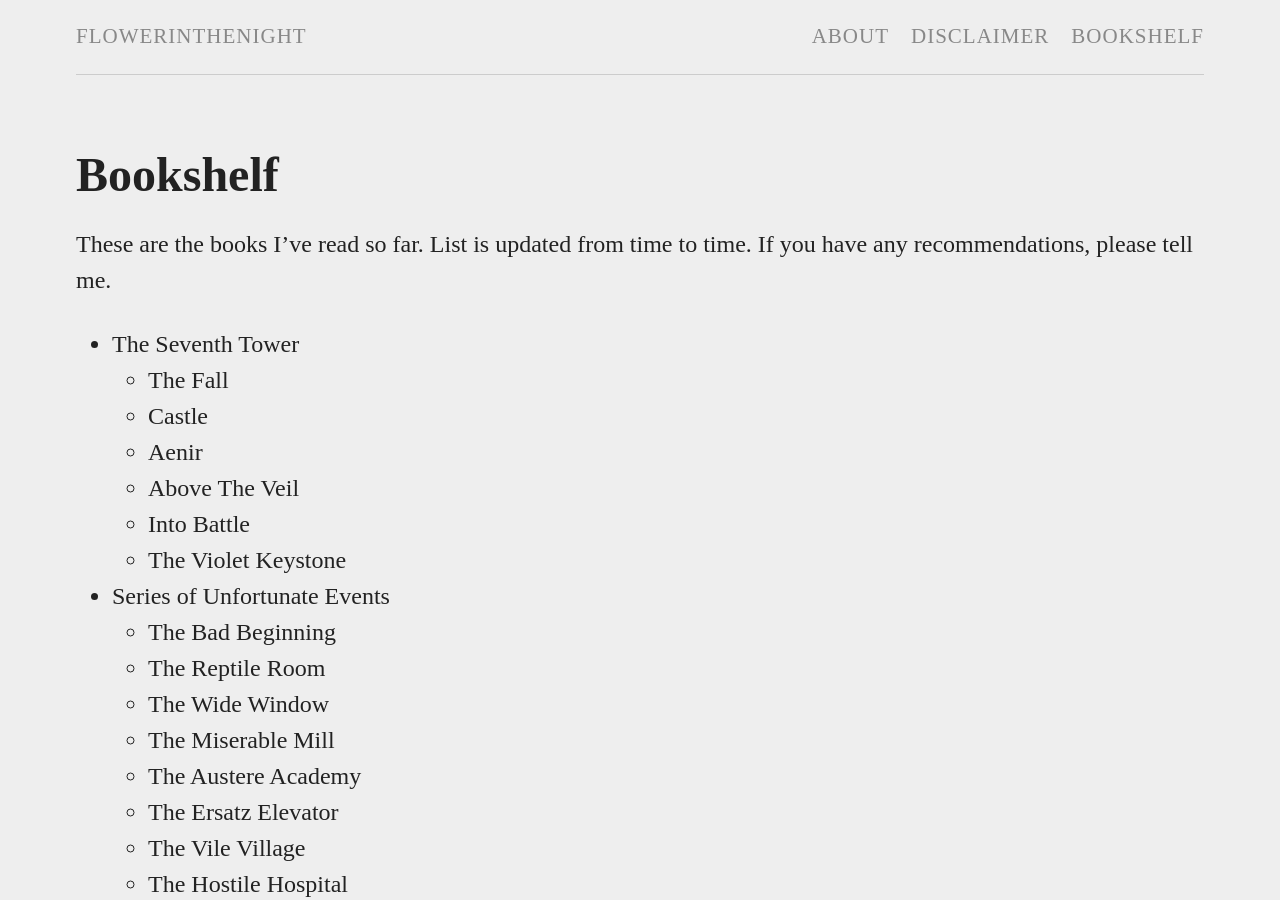
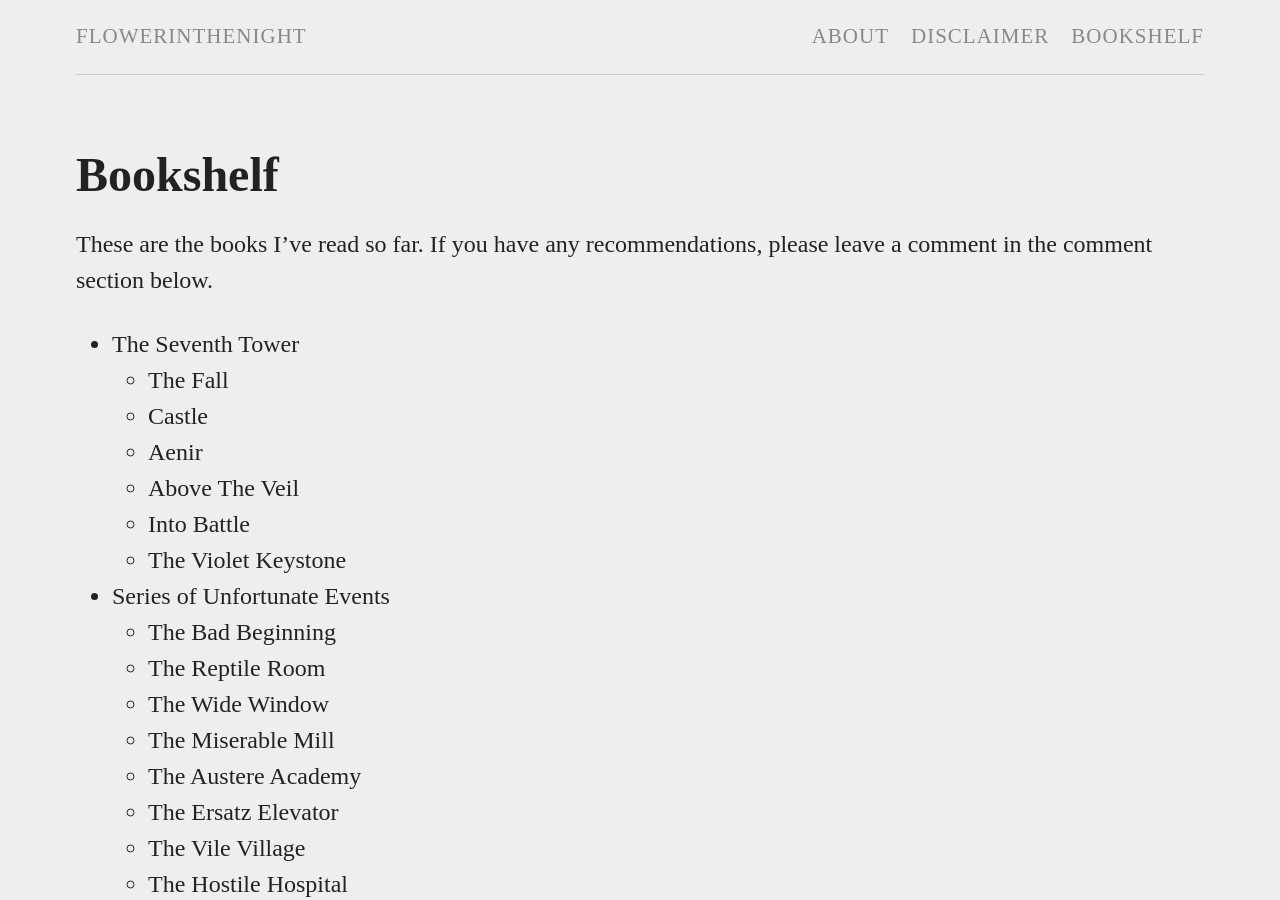
Before and after one commit to flowerinthenight/flowerinthenight.github.io, a Jekyll site: the page built from bookshelf.md, in a window 1280 px wide and 900 px high. Built offline with Jekyll 4.4.1, drawn with Linux system fonts in a browser that asks for light colours; some web fonts are replaced; comment, search, counter and statistics services are not loaded.

Commit message:
Update bookshelf.md

```diff
--- a/bookshelf.md
+++ b/bookshelf.md
@@ -4,7 +4,7 @@ title: Bookshelf
 permalink: /bookshelf/
 ---
 
-These are the books I've read so far. List is updated from time to time. If you have any recommendations, please tell me.
+These are the books I've read so far. If you have any recommendations, please leave a comment in the comment section below.
 
 * The Seventh Tower
   * The Fall
```
